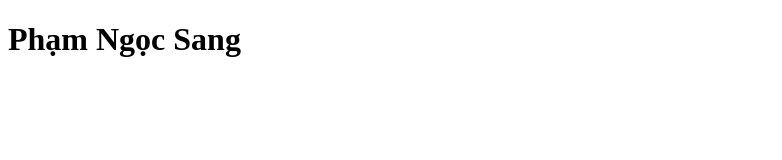
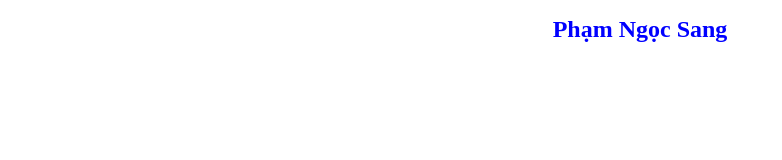
Before and after one commit to Sangpham26/ThucHanhGit_1822040884, a plain HTML site: page index.html in a window 1280 px wide. Shown: the whole page, without its empty margins (0-782 px from the left). Drawn offline with Linux system fonts and the light colour scheme.

Commit message:
thêm css thay đổi h1

```diff
--- a/index.html
+++ b/index.html
@@ -4,6 +4,7 @@
     <meta charset="UTF-8">
     <meta name="viewport" content="width=device-width, initial-scale=1.0">
     <title>Document</title>
+    <link rel="stylesheet" href="style.css">
 </head>
 <body>
     <h1>Phạm Ngọc Sang</h1>
--- /dev/null
+++ b/style.css
@@ -0,0 +1,5 @@
+h1 {
+    color: blue;
+    font-size: 24px;
+    text-align: center;
+}
```
